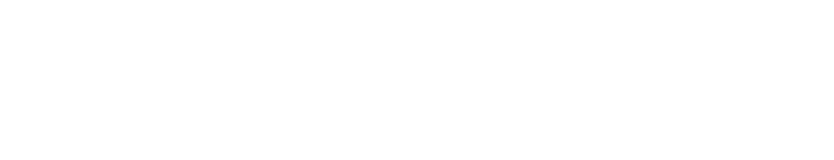
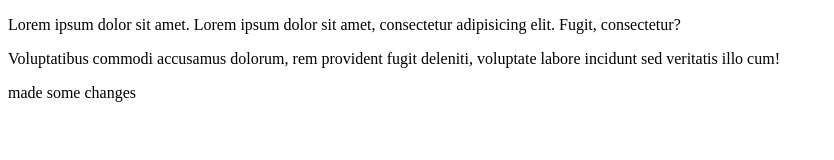
Before and after one commit to iZainIqbal/JS_Workspace, a plain HTML site: page tuts/index.html in a window 1280 px wide. Shown: the whole page, without its empty margins (0-834 px from the left). Drawn offline with Linux system fonts and the light colour scheme.

Commit message:
added some features

```diff
--- a/tuts/index.html
+++ b/tuts/index.html
@@ -7,8 +7,9 @@
     <title>Document</title>
 </head>
 <body>
-
-
+   <p> Lorem ipsum dolor sit amet. Lorem ipsum dolor sit amet, consectetur adipisicing elit. Fugit, consectetur?</p>
+   <p> Voluptatibus commodi accusamus dolorum, rem provident fugit deleniti, voluptate labore incidunt sed veritatis illo cum!</p>
+    <P>made some changes </P>
 
     <script src="index.js"></script>
 </body>
--- a/tuts/index.js
+++ b/tuts/index.js
@@ -1 +1,2 @@
 console.log(`hello`);
+alert(`are you an idiot `);
```
